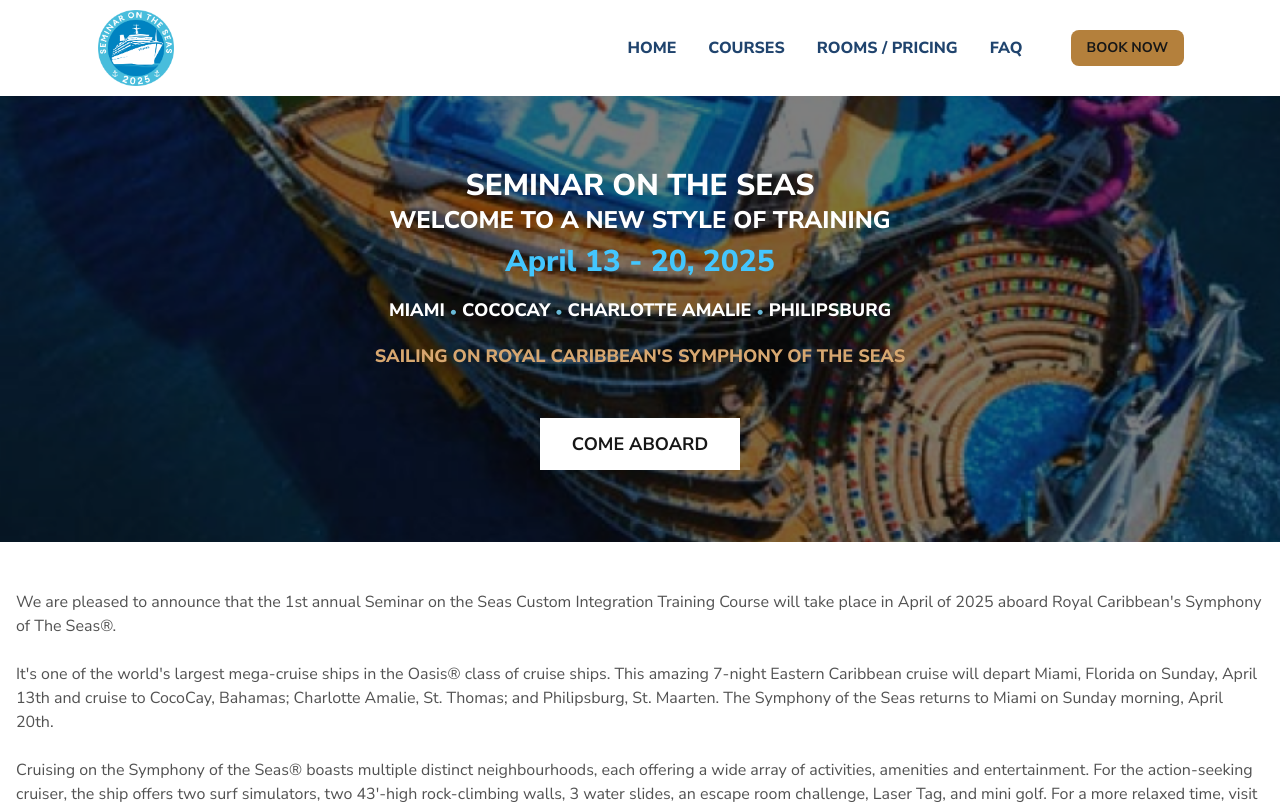
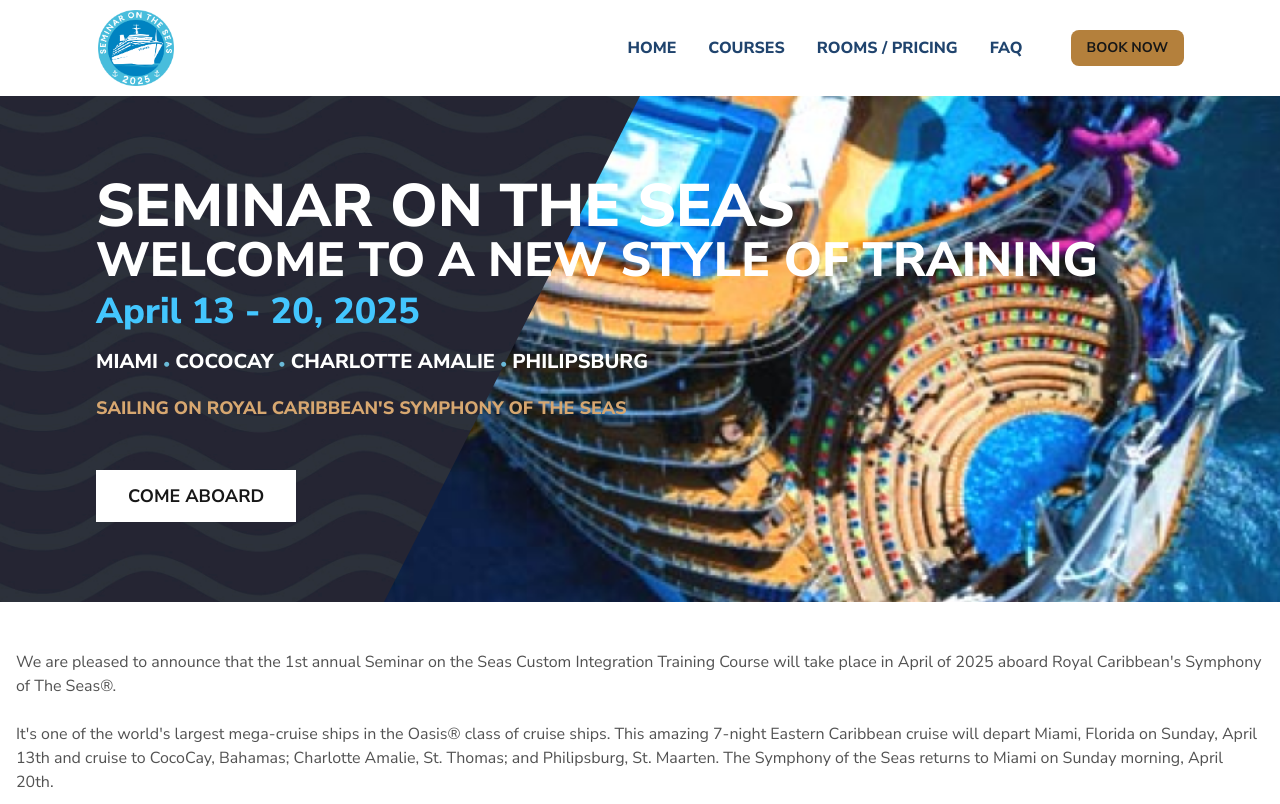
Before and after one commit to jjcxdev/sots, a Next.js app: page / in a window 1280 px wide. Shown: the top 804 px of the page. Built offline with nearby package versions, Linux system fonts and the light colour scheme.

Commit message:
splash homepage

```diff
--- a/src/app/components/splash.tsx
+++ b/src/app/components/splash.tsx
@@ -1,4 +1,5 @@
 import Image from "next/image";
+import Link from "next/link";
 
 type SplashProps = {
   title: string;
@@ -11,20 +12,38 @@
 
 const Splash: React.FC<SplashProps> = ({ title, imageSrc }) => {
   return (
-    <div className="relative h-fit w-full">
-      <div className="absolute top-0 left-0 w-full h-full z-0">
-        <Image
-          src={imageSrc}
-          alt={title}
-          className="object-cover"
-          fill={true}
-          priority
-        />
-      </div>
-      <div className=" w-3/5 h-full bg-accent-blue text-white flex items-end z-10 diagonal-cut">
-        <h1 className="text-container font-extrabold pl-6 py-4 text-4xl lg:text-6xl w-full bg-accent-blue ">
-          {title}
+    <div className="bg-transparent py-10 mx-24">
+      <div className="relative z-50">
+        <h1
+          id="home-heading"
+          className="uppercase text-6xl mt-10 font-extrabold">
+          Seminar on the Seas
         </h1>
+        <div className="uppercase text-5xl font-extrabold">
+          Welcome to a new style of training
+        </div>
+        <div className="py-2 text-4xl font-extrabold text-[#43C6FE]">
+          April 13 - 20, 2025
+        </div>
+        <div className="container text-center flex flex-row flex-wrap font-extrabold text-xl py-2 whitespace-normal uppercase">
+          <span className="item whitespace-nowrap">Miami</span>
+          <span className="item whitespace-nowrap">Cococay</span>
+          <span className="item whitespace-nowrap">Charlotte Amalie</span>
+          <span className="whitespace-nowrap">Philipsburg</span>
+        </div>
+
+        <div className="py-2 uppercase text-lg font-extrabold text-[#D7A770]">
+          Sailing on Royal Caribbean&apos;s Symphony of the Seas
+        </div>
+        <div>
+          <Link
+            href="https://www.royalcaribbean.com/cruise-ships/symphony-of-the-seas"
+            aria-label="Royal Caribbean's Symphony of the Seas">
+            <button className="bg-white uppercase text-lg font-bold text-neutral-900 px-8 py-3 my-10">
+              Come Aboard
+            </button>
+          </Link>
+        </div>
       </div>
     </div>
   );
--- a/src/app/page.tsx
+++ b/src/app/page.tsx
@@ -7,34 +7,38 @@
 export default function Header() {
   return (
     <div role="main" aria-labelledby="home-heading">
-      <div className="hidden">
+      <div className="hidden lg:block relative h-full w-full">
+        <div className="absolute top-0 left-0 w-full h-full z-0">
+          <Image
+            src="/img3.webp"
+            alt="symphony of the seas ship"
+            className="object-cover"
+            layout="fill"
+            priority
+          />
+          <div className="relative w-full h-full z-10 diagonal-cut">
+            <Image
+              src="/waves.jpg"
+              alt="symphony of the seas ship"
+              layout="fill"
+              objectFit="cover"
+              // className="z-0"
+            />
+          </div>
+        </div>
         <Splash
           title="Seminar on the Seas"
-          imageSrc="/img5.webp"
+          imageSrc="/img3.webp"
           alt="symphony on the seas"
           date="April 13 - 20, 2025"
           location="Miami Cococay Charlotte Amalie Philpsburg"
           id="seminar"
         />
       </div>
-      <div
-        className="p-8 text-center relative z-50"
-        style={{ position: "relative" }}>
-        <div
-          className="overlay"
-          style={{
-            content: '""',
-            position: "absolute",
-            top: 0,
-            left: 0,
-            width: "100%",
-            height: "100%",
-            backgroundColor: "rgba(0, 0, 0, 0.5)",
-            zIndex: 1,
-          }}></div>
+      <div className="p-8 lg:hidden  relative z-50">
         <h1
           id="home-heading"
-          className="uppercase text-3xl mt-10 font-extrabold relative z-50">
+          className="uppercase text-4xl mt-10 font-extrabold relative z-50">
           Seminar on the Seas
         </h1>
         <div className="uppercase text-2xl font-extrabold relative  z-50">
@@ -43,7 +47,7 @@
         <div className="py-2 text-3xl font-extrabold text-[#43C6FE] relative  z-40">
           April 13 - 20, 2025
         </div>
-        <div className="container text-center flex flex-row justify-center flex-wrap font-extrabold text-lg py-2 whitespace-normal uppercase relative  z-30">
+        <div className="container text-center flex flex-row flex-wrap font-extrabold text-lg py-2 whitespace-normal uppercase relative  z-30">
           <span className="item whitespace-nowrap">Miami</span>
           <span className="item whitespace-nowrap">Cococay</span>
           <span className="item whitespace-nowrap">Charlotte Amalie</span>
@@ -57,20 +61,21 @@
           <Link
             href="https://www.royalcaribbean.com/cruise-ships/symphony-of-the-seas"
             aria-label="Royal Caribbean's Symphony of the Seas">
-            <button className="bg-white z-10 uppercase text-lg relative  font-bold text-neutral-900 px-8 py-3 m-10">
+            <button className="bg-white z-10 uppercase text-lg relative  font-bold text-neutral-900 px-8 py-3 my-10">
               Come Aboard
             </button>
           </Link>
         </div>
 
         <Image
-          src="/img3.webp"
+          src="/waves.jpg"
           alt="symphony of the seas ship"
           layout="fill"
           objectFit="cover"
           className="z-0"
         />
       </div>
+
       <div>
         <Info />
       </div>
--- a/tailwind.config.ts
+++ b/tailwind.config.ts
@@ -30,7 +30,7 @@
     plugin(function ({ addUtilities }) {
       const newUtilities = {
         '.diagonal-cut': {
-          clipPath: 'polygon(0 0, 80% 0, 100% 100%, 0% 100%)',
+          clipPath: 'polygon(0 0, 50% 0, 30% 100%, 0% 100%)',
         },
       };
       addUtilities(newUtilities);
```
Also changed, not shown: public/waves.jpg (added).
